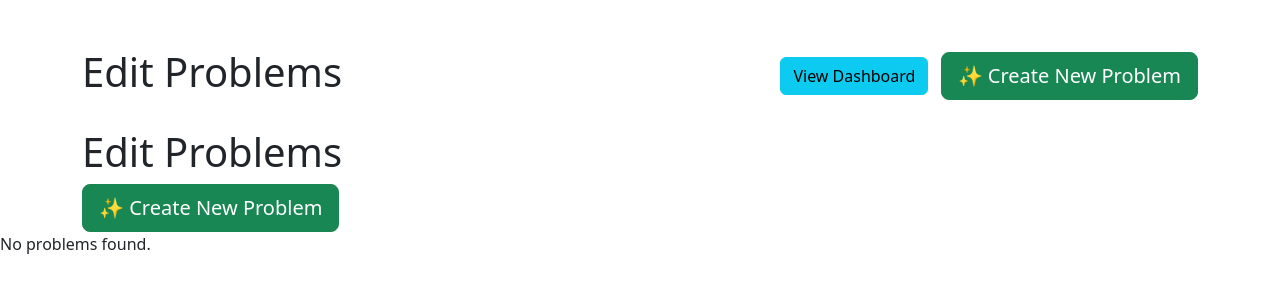
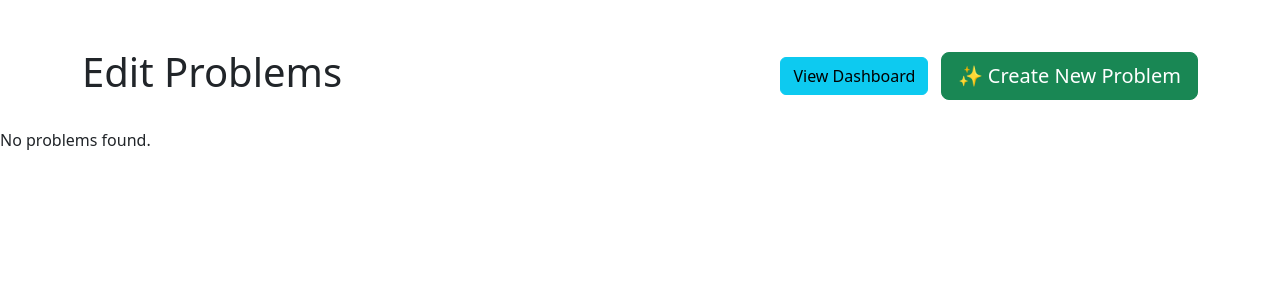
Before and after one commit to Jen77776/AI-Stats-book, a Flask app: page /edit-problems in a window 1280 px wide. Shown: the top 300 px of the page. Run offline with Flask 3, Linux system fonts and the light colour scheme; a user stored in the database is signed in; data that the repository does not hold is empty; some libraries are stand-ins or nearby versions.

Commit message:
fix bug:dupliate button

```diff
--- a/flask-ai-feedback/templates/edit_problems.html
+++ b/flask-ai-feedback/templates/edit_problems.html
@@ -27,14 +27,11 @@
         </button>
     </div>
 </div>
-            <h1>Edit Problems</h1>
-            <button class="btn btn-success btn-lg" data-bs-toggle="modal" data-bs-target="#createModal">
-            ✨ Create New Problem
-            </button>
+
+
         </div>
         <div id="problems-container" class="row">
             </div>
-    </div>
 
     <div class="modal fade" id="editModal" tabindex="-1" aria-labelledby="editModalLabel" aria-hidden="true">
         <div class="modal-dialog modal-lg">
```
